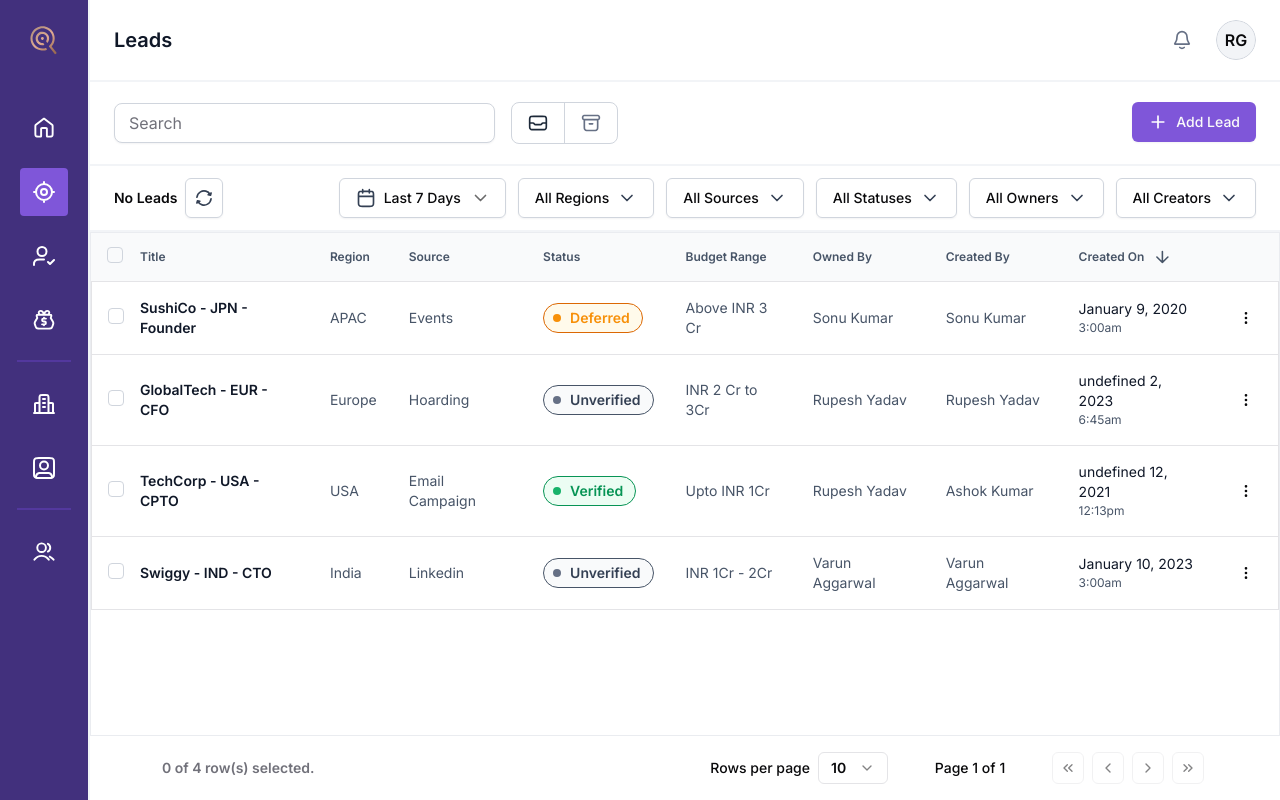
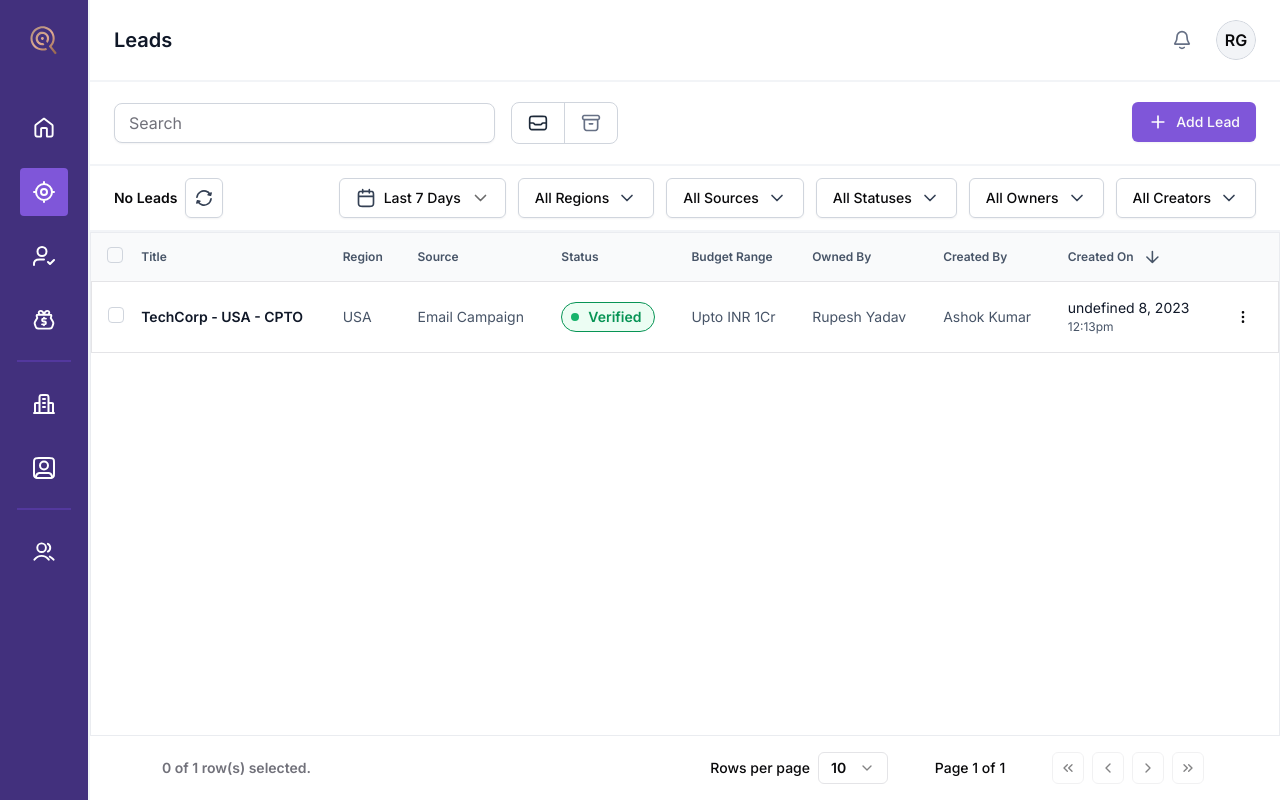
Before and after one commit to gurpreetsinghpq/pq-crm, a Next.js app: page /dashboard in a window 1280 px wide. Built offline with nearby package versions, Linux system fonts and the light colour scheme.

Commit message:
fix:date range logic added

```diff
--- a/src/app/dummy/dummydata.ts
+++ b/src/app/dummy/dummydata.ts
@@ -5,7 +5,7 @@ let data:LeadInterface[] = [
         id: "728ed52f",
         budgetRange: "INR 1Cr - 2Cr",
         createdBy: "Varun Aggarwal",
-        createdOn: "2023-10-01T03:00:00Z",
+        createdOn: "2023-08-24T03:00:00Z",
         owner: "Varun Aggarwal",
         region: "India",
         source: "Linkedin",
@@ -17,7 +17,7 @@ let data:LeadInterface[] = [
         id: "932abde1",
         budgetRange: "Upto INR 1Cr",
         createdBy: "Ashok Kumar",
-        createdOn: "2021-12-20T12:13:00Z",
+        createdOn: "2023-08-20T12:13:00Z",
         owner: "Rupesh Yadav",
         region: "USA",
         source: "Email Campaign",
@@ -29,7 +29,7 @@ let data:LeadInterface[] = [
         id: "e9f4c25a",
         budgetRange: "INR 2 Cr to 3Cr",
         createdBy: "Rupesh Yadav",
-        createdOn: "2023-02-15T18:45:00Z",
+        createdOn: "2023-08-26T10:45:00Z",
         owner: "Rupesh Yadav",
         region: "Europe",
         source: "Hoarding",
@@ -41,7 +41,7 @@ let data:LeadInterface[] = [
         id: "3b1c9d86",
         budgetRange: "Above INR 3 Cr",
         createdBy: "Sonu Kumar",
-        createdOn: "2020-09-01T03:00:00Z",
+        createdOn: "2023-08-25T03:00:00Z",
         owner: "Sonu Kumar",
         region: "APAC",
         source: "Events",
--- a/src/components/custom/addLeadDetailedDialog.tsx
+++ b/src/components/custom/addLeadDetailedDialog.tsx
@@ -147,8 +147,8 @@ function AddLeadDetailedDialog({ inputAccount, dataFromChild }: { inputAccount:
         const leadSourceLabel = specificValueFinder(formData.leadSource, leadSource)?.label
         const roleTypeLabel = specificValueFinder(formData.roleType, roleType)?.label
         const createdOn = new Date()
-        const createdBy = CREATORS[(Math.floor(Math.random() * (CREATORS.length - 1))) > 0 ? (Math.floor(Math.random() * (CREATORS.length - 1))) : 1].label
-        const owner = OWNERS[(Math.floor(Math.random() * (OWNERS.length - 1))) > 0 ? (Math.floor(Math.random() * (OWNERS.length - 1))) : 1].label
+        const createdBy = CREATORS[(Math.floor(Math.random() * (CREATORS.length - 1))) != 0 ? (Math.floor(Math.random() * (CREATORS.length - 1))) : 1].label
+        const owner = OWNERS[(Math.floor(Math.random() * (OWNERS.length - 1))) != 0 ? (Math.floor(Math.random() * (OWNERS.length - 1))) : 1].label
         console.log(regionLabel, budgetLabel, leadSourceLabel, roleTypeLabel, createdOn, createdBy, owner)
         form.reset()
         form2.reset()
--- a/src/components/custom/leads.tsx
+++ b/src/components/custom/leads.tsx
@@ -32,7 +32,7 @@ import { Form, FormControl, FormField, FormItem } from "../ui/form"
 import { OWNERS as owners, CREATORS as creators, SOURCES as sources, REGIONS as regions, STATUSES as statuses } from "@/app/constants/constants"
 import { cn } from "@/lib/utils"
 import { IconArchive, IconInbox, IconLeads, Unverified } from "../icons/svgIcons"
-import { DateRangePicker } from "../ui/date-range-picker"
+import { DateRangePicker, getLast7Days } from "../ui/date-range-picker"
 import { Tooltip, TooltipContent, TooltipProvider, TooltipTrigger } from "../ui/tooltip"
 import { Separator } from "../ui/separator"
 import { IValueLabel } from "@/app/interfaces/interface"
@@ -61,7 +61,8 @@ const FormSchema = z.object({
     statuses: z.array(z.string()).refine((value) => value.some((item) => item), {
         message: "You have to select at least one status.",
     }),
-    search: z.string()
+    search: z.string(),
+    dateRange: z.any()
 })
 
 // let tableLeadLength = 0
@@ -95,6 +96,7 @@ const Leads = () => {
         setTableLength(number)
     }
 
+    const {from, to} = getLast7Days()
     const form = useForm<z.infer<typeof FormSchema>>({
         resolver: zodResolver(FormSchema),
         defaultValues: {
@@ -103,7 +105,14 @@ const Leads = () => {
             statuses: ["allStatuses"],
             owners: ['allOwners'],
             creators: ['allCreators'],
-            search: ""
+            search: "",
+            dateRange: {
+                "range": {
+                "from": from,
+                "to": to
+            },
+            rangeCompare: undefined
+        }
         }
     })
 
@@ -129,11 +138,6 @@ const Leads = () => {
         setIsLoading(true)
         try {
             let data = structuredClone(await getData())
-            data = data.map((userData: LeadInterface) => {
-                const formattedDate = formatUtcDateToLocal(userData.createdOn);
-                userData.createdOn = formattedDate
-                return userData
-            })
             setLeadData(data.reverse())
             setIsLoading(false)
         }
@@ -154,7 +158,7 @@ const Leads = () => {
 
 
     React.useEffect(() => {
-        // console.log(watcher)
+        console.log(watcher)
     }, [watcher])
     // console.log(tableLeadLength)
 
@@ -252,13 +256,12 @@ const Leads = () => {
                                     </DropdownMenuTrigger> */}
                                 {/* <DropdownMenuContent className="w-56"> */}
                                 <DateRangePicker
-                                    onUpdate={(values) => console.log(values)}
+                                    onUpdate={(values) => form.setValue("dateRange", values)}
                                     // initialDateFrom="2023-01-01"
                                     // initialDateTo="2023-12-31"
                                     align="start"
                                     locale="en-GB"
                                     showCompare={false}
-
                                 />
 
                                 {/* </DropdownMenuContent>
@@ -596,31 +599,6 @@ export function formatData(data: any[], plural: string, childOf: IValueLabel[])
     return finalString
 }
 
-function formatUtcDateToLocal(backendUtcDate: any) {
-
-    console.log("utc",backendUtcDate)
-    const inputString = new Date(backendUtcDate).toLocaleString()
-    console.log("input",inputString)
-    const months = [
-        "January", "February", "March", "April", "May", "June",
-        "July", "August", "September", "October", "November", "December"
-      ];
-
-      const [datePart, timePart] = inputString.split(', ');
-      const [date, month, year] = datePart.split('/');
-      const timeString = timePart;
-
-      const formattedDate = `${months[parseInt(month) - 1]} ${parseInt(date)}, ${year}`;
-      const [hours, minutes] = timeString.split(':');
-      const numericHours = parseInt(hours);
-      const period = numericHours >= 12 ? 'pm' : 'am';
-      const formattedHours = numericHours === 0 ? 12 : (numericHours > 12 ? numericHours - 12 : numericHours);
-      const formattedTime = `${formattedHours}:${minutes}${period}`;
-
-
-
-      return `${formattedDate}@${formattedTime}`;
-}
 
 
 export default Leads
--- a/src/components/custom/table/columns.tsx
+++ b/src/components/custom/table/columns.tsx
@@ -189,9 +189,39 @@ export const columns: ColumnDef<LeadInterface>[] = [
             )
         },
         cell: ({ row }) => <div className=" font-normal">
-                {multiLine(row.getValue("createdOn"))}
+            {multiLine(row.getValue("createdOn"))}
 
-        </div>
+        </div>,
+        filterFn: (row, id, value) => {
+            const { range } = value
+            if (range) {
+                const startDate = range?.from;
+                const endDate = range?.to;
+                if (startDate && endDate) {
+                    const createdOnDate = new Date(row.getValue(id));
+
+
+                    console.log(startDate.toString() === endDate.toString())
+
+                    if (!startDate || !endDate) {
+                        return true; // No date range specified, don't apply filtering
+                    }
+                    else if (startDate.toString() === endDate.toString()) {
+                        // endDate.setHours(endDate.getHours() - 1, 59, 59, 0)
+                        let newEndDate = structuredClone(endDate)
+                        newEndDate.setHours(23,59,0,0)
+                        console.log("start", startDate)
+                        console.log("end", newEndDate)
+                        console.log("created on ", createdOnDate)
+                        return createdOnDate >= startDate && createdOnDate <= newEndDate;
+                    }
+
+                    return createdOnDate >= startDate && createdOnDate <= endDate;
+                }
+                return true
+            }
+            return true
+        },
     },
     {
         id: "actions",
@@ -208,7 +238,7 @@ export const columns: ColumnDef<LeadInterface>[] = [
                         </Button>
                     </DropdownMenuTrigger>
                     <DropdownMenuContent align="end">
-                        <DropdownMenuItem onClick={()=>{console.log(row)}}>
+                        <DropdownMenuItem onClick={() => { console.log(row) }}>
                             <div className="flex flex-row gap-2 items-center" >
                                 <IconEdit size={16} />
                                 Edit
@@ -228,11 +258,36 @@ export const columns: ColumnDef<LeadInterface>[] = [
     },
 
 ]
-const multiLine = (str:string) => {
-    const [date, time]  = str.split("@");
-    console.log(str.split("@"))
+const multiLine = (dateStr: any) => {
+    const formattedDate = formatUtcDateToLocal(dateStr);
+    const [date, time] = formattedDate.split("@");
     return <>
-    <div className="text-gray-900 text-sm font-normal">{date}</div>
-    <div className="text-gray-600 text-xs font-normal">{time}</div>
+        <div className="text-gray-900 text-sm font-normal">{date}</div>
+        <div className="text-gray-600 text-xs font-normal">{time}</div>
     </>
-  }
+}
+
+
+function formatUtcDateToLocal(backendUtcDate: any) {
+
+    const inputString = new Date(backendUtcDate).toLocaleString()
+    const months = [
+        "January", "February", "March", "April", "May", "June",
+        "July", "August", "September", "October", "November", "December"
+    ];
+
+    const [datePart, timePart] = inputString.split(', ');
+    const [date, month, year] = datePart.split('/');
+    const timeString = timePart;
+
+    const formattedDate = `${months[parseInt(month) - 1]} ${parseInt(date)}, ${year}`;
+    const [hours, minutes] = timeString.split(':');
+    const numericHours = parseInt(hours);
+    const period = numericHours >= 12 ? 'pm' : 'am';
+    const formattedHours = numericHours === 0 ? 12 : (numericHours > 12 ? numericHours - 12 : numericHours);
+    const formattedTime = `${formattedHours}:${minutes}${period}`;
+
+
+
+    return `${formattedDate}@${formattedTime}`;
+}
--- a/src/components/custom/table/datatable.tsx
+++ b/src/components/custom/table/datatable.tsx
@@ -37,7 +37,8 @@ interface DataTableProps<TData, TValue> {
     statuses: string[]
     creators: string[]
     owners: string[],
-    search: string
+    search: string,
+    dateRange?:any
   },
   setTableLeadLength: CallableFunction,
   setChildDataHandler: CallableFunction
@@ -123,6 +124,7 @@ export default function DataTable<TData, TValue>({
     }
 
     table.getColumn("title")?.setFilterValue(filterObj.search)
+    table.getColumn("createdOn")?.setFilterValue(filterObj.dateRange)
 
 
   }, [filterObj])
@@ -132,7 +134,7 @@ export default function DataTable<TData, TValue>({
     console.log("hey")
   }
 
-  function valueToLabel(key: Exclude<keyof typeof filterObj, "search">, arr: IValueLabel[]) {
+  function valueToLabel(key: Exclude<keyof typeof filterObj, "search" | "dateRange" >, arr: IValueLabel[]) {
     return filterObj[key].map((val) => arr.find((item) => item.value === val)?.label)
   }
 
--- a/src/components/ui/date-range-picker.tsx
+++ b/src/components/ui/date-range-picker.tsx
@@ -260,17 +260,16 @@ export const DateRangePicker: FC<DateRangePickerProps> & {
         }
 
         const resetValues = (): void => {
+            const { from, to } = getLast7Days()
             setRange({
-                from: typeof initialDateFrom === 'string' ? new Date(initialDateFrom) : initialDateFrom,
-                to: initialDateTo ? (typeof initialDateTo === 'string' ? new Date(initialDateTo) : initialDateTo) : (typeof initialDateFrom === 'string' ? new Date(initialDateFrom) : initialDateFrom)
+                from: from,
+                to: to
             })
             setRangeCompare(
                 initialCompareFrom
                     ? {
-                        from: typeof initialCompareFrom === 'string' ? new Date(initialCompareFrom) : initialCompareFrom,
-                        to: initialCompareTo
-                            ? (typeof initialCompareTo === 'string' ? new Date(initialCompareTo) : initialCompareTo)
-                            : (typeof initialCompareFrom === 'string' ? new Date(initialCompareFrom) : initialCompareFrom)
+                        from: from,
+                        to: to
                     }
                     : undefined
             )
@@ -290,7 +289,7 @@ export const DateRangePicker: FC<DateRangePickerProps> & {
             isSelected: boolean
         }): JSX.Element => (
             <Button
-                className={cn(isSelected && 'pointer-events-none')}
+                className={cn(isSelected && 'pointer-events-none bg-accent text-accent-foreground')}
                 variant="ghost"
                 onClick={() => { setPreset(preset) }}
             >
@@ -327,7 +326,7 @@ export const DateRangePicker: FC<DateRangePickerProps> & {
                 setIsOpen(open)
             }}>
                 <PopoverTrigger asChild>
-                    <Button  variant="google">
+                    <Button variant="google">
                         <div className="flex flex-row gap-2 mr-2 ">
                             {/* <div className="py-1">
                                 <div>{`${formatDate(range.from, locale)}${(range.to != null) ? ' - ' + formatDate(range.to, locale) : ''
@@ -343,7 +342,7 @@ export const DateRangePicker: FC<DateRangePickerProps> & {
                                     </div>
                                 )
                             } */}
-                            <IconCalendar size="20"/>
+                            <IconCalendar size="20" />
                             {PRESETS.find((preset) => preset.name === selectedPreset)?.label}
                         </div>
                         <div className="pl-1 opacity-60 -mr-2 scale-125 px-2">
@@ -551,3 +550,16 @@ export const DateRangePicker: FC<DateRangePickerProps> & {
 DateRangePicker.displayName = 'DateRangePicker'
 DateRangePicker.filePath =
     'libs/shared/ui-kit/src/lib/date-range-picker/date-range-picker.tsx'
+
+export function getLast7Days() {
+    const today = new Date()
+    const lastWeek = new Date(today)
+    lastWeek.setDate(today.getDate() - 7)
+
+    const from = new Date()
+    const to = new Date()
+    from.setDate(from.getDate() - 6)
+    from.setHours(0, 0, 0, 0)
+    to.setHours(23, 59, 59, 999)
+    return { from, to }
+}
```
